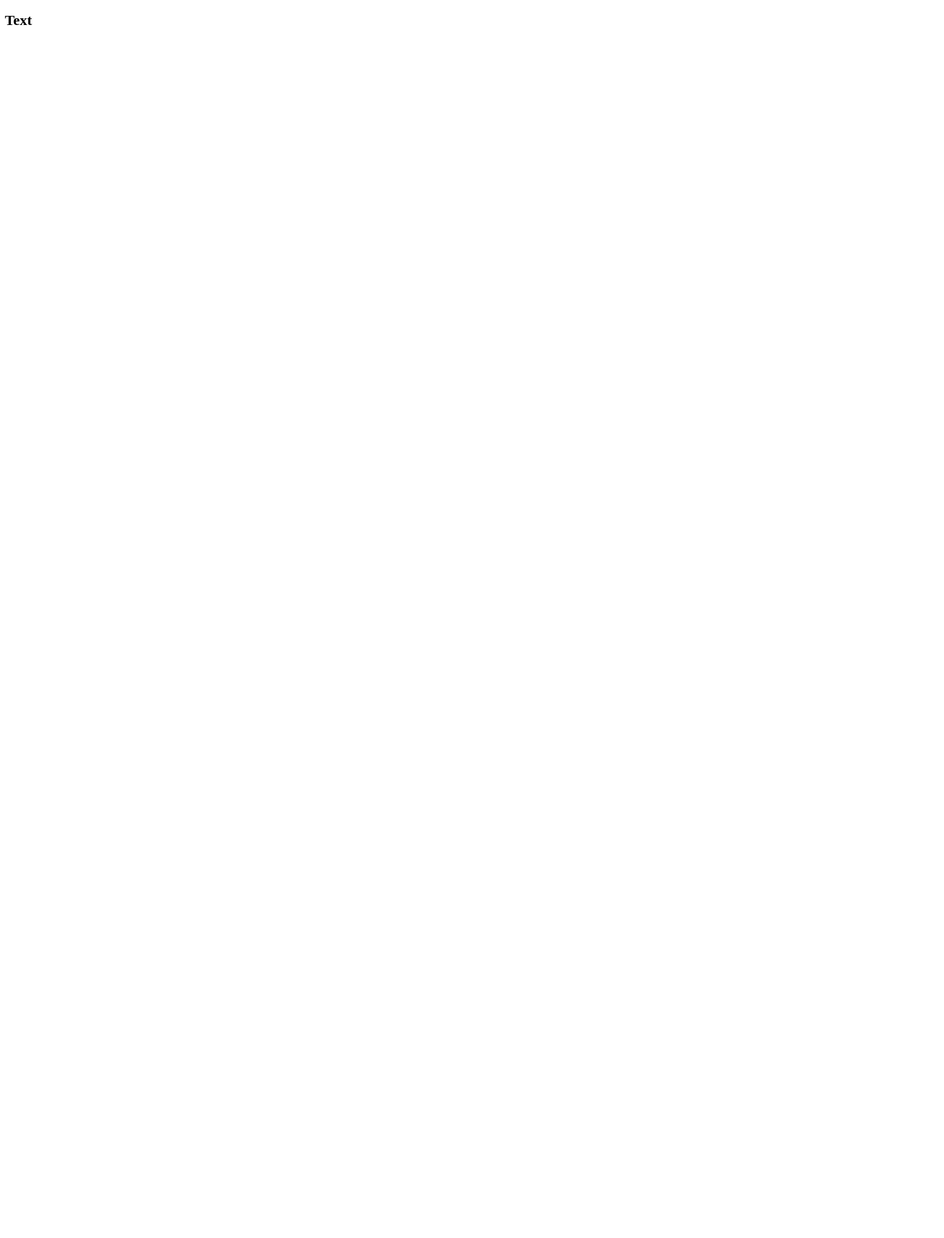
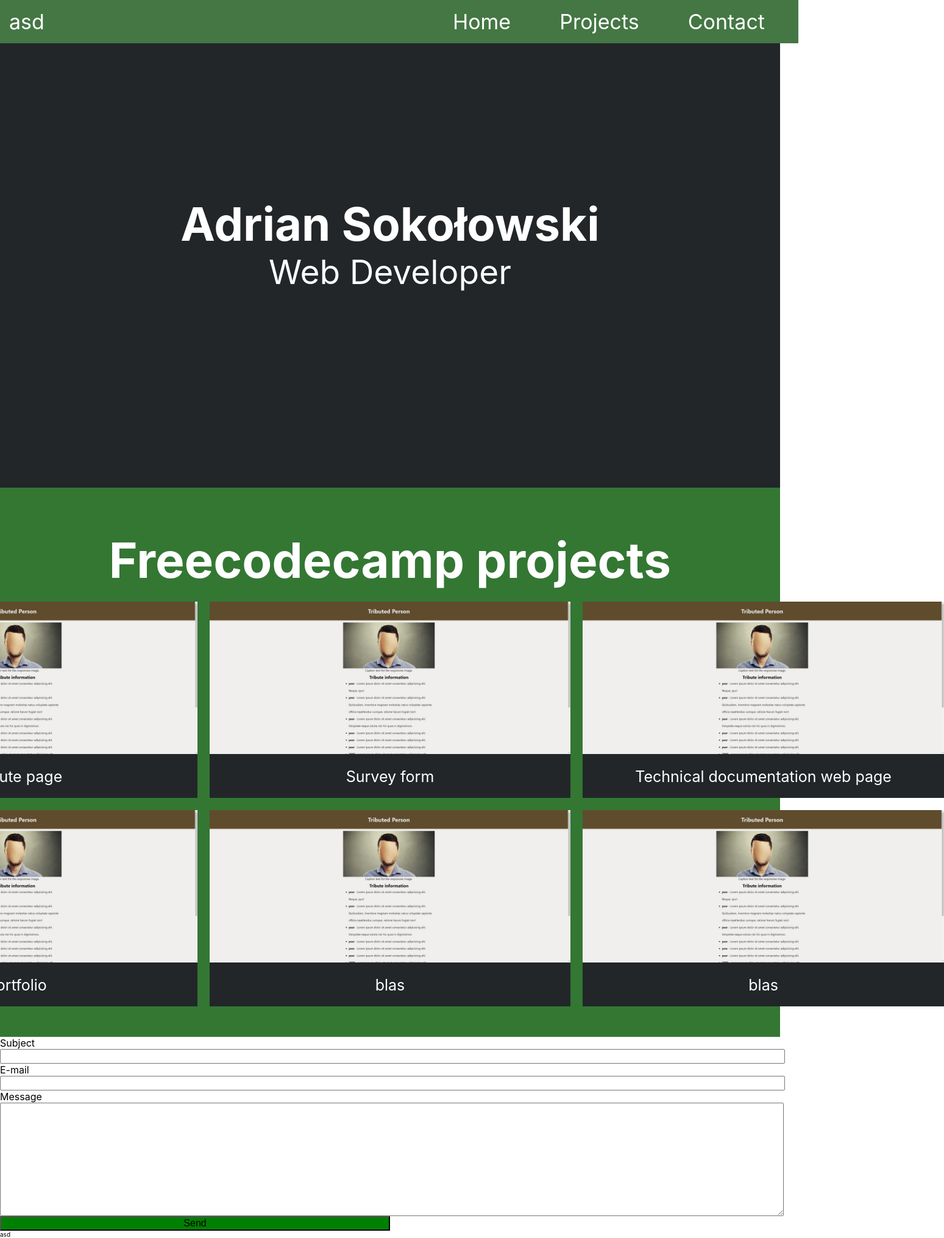
Before and after one commit to adriansokolowski/PersonalPortfolioWebpage, a plain HTML site: page index.html in a window 1280 px wide. Shown: the whole page at 61% size, 1549 px wide, since content can reach past the window. Before the commit the page ends 800 px from the top, so only its background shows below. Drawn offline with Linux system fonts and the light colour scheme.

Commit message:
Meet requirements.

```diff
--- a/index.html
+++ b/index.html
@@ -5,21 +5,96 @@
     <meta name="viewport" content="width=device-width, initial-scale=1.0">
     <meta http-equiv="X-UA-Compatible" content="ie=edge">
     <title>Personal Portfolio Webpage</title>
+
+    <link rel="stylesheet" href="style.css">
+
 </head>
 <body>
     <nav id="navbar">
-        <a href=""></a>
-        <a href="" id="profile-link"></a>
+        <div id="logo">
+            <a href="">asd</a>
+        </div>
+        <ul>
+            <li>
+                <a href="#welcome-section">Home</a>
+            </li>
+            <li>
+                <a href="#projects">Projects</a>
+            </li>
+            <li>
+                <a href="#contact-section">Contact</a>
+            </li>
+        </ul>
+
+        <!-- <a href="" id="profile-link"></a> -->
     </nav>
     <main>
         <section id="welcome-section">
-            <h1>Text</h1>
+            <h1>Adrian Sokołowski</h1>
+            <p id="subtitle">
+                Web Developer
+            </p>
         </section>
         <section id="projects">
-            <h2 id="project-title">
+            <h2 id="section-title">
+                Freecodecamp projects
+            </h2>
 
-            </h2>
+            <div id="projects-grid">
+                <a href="">
+                    <img src="assets/img/project1.jpg" class="project-image" alt="Project image description">
+                    <p class="project-title">
+                        Tribute page
+                    </p>
+                </a>
+                <a href="">
+                    <img src="assets/img/project1.jpg" class="project-image" alt="">
+                    <p class="project-title">
+                        Survey form
+                    </p>
+                </a>
+                <a href="">
+                    <img src="assets/img/project1.jpg" class="project-image" alt="">
+                    <p class="project-title">
+                        Technical documentation web page
+                    </p>
+                </a>
+                <a href="">
+                    <img src="assets/img/project1.jpg" class="project-image" alt="">
+                    <p class="project-title">
+                        Portfolio
+                    </p>
+                </a>
+                <a href="">
+                    <img src="assets/img/project1.jpg" class="project-image" alt="">
+                    <p class="project-title">
+                        blas
+                    </p>
+                </a>
+                <a href="">
+                    <img src="assets/img/project1.jpg" class="project-image" alt="">
+                    <p class="project-title">
+                        blas
+                    </p>
+                </a>
+            </div>
+
+        </section>
+
+        <section id="contact-section">
+            <form action="" id="contact-form">
+                <label for="subject">Subject</label>
+                <input type="text" name="subject" id="subject">
+                <label for="email">E-mail</label>
+                <input type="email" name="email" id="email">
+                <label for="message">Message</label>
+                <textarea name="message" id="message" rows="10"></textarea>
+                <button>Send</button>
+            </form>
         </section>
     </main>
+    <footer>
+        asd
+    </footer>
 </body>
 </html>
--- /dev/null
+++ b/style.css
@@ -0,0 +1,125 @@
+* {
+    margin: 0;
+    text-decoration: none;
+}
+
+html {
+    font-size: 10px;
+}
+
+body {
+    font-family: -apple-system,BlinkMacSystemFont,Segoe UI,Helvetica,Arial,sans-serif;
+}
+
+#wrapper {
+    max-width: 980px;
+    margin: 0 auto;
+}
+
+#navbar {
+    display: flex;
+    position: fixed;
+    width: 100%;
+    justify-content: space-between;
+    font-size: 3.4rem;
+    list-style: none;
+    background-color: #474;
+    padding: 1.5rem;
+}
+
+#navbar ul {
+    display: flex;
+}
+
+#navbar li {
+    list-style: none;
+    padding: 0;
+}
+
+#navbar a {
+    color: white;
+}
+
+#navbar ul a {
+    padding: 1.5rem;
+    margin: 0 2.5rem;
+}
+
+#welcome-section {
+    display: flex;
+    align-items: center;
+    justify-content: center;
+    flex-direction: column;
+    height: 100vh;
+    background-color: #222629;
+    color: white;
+}
+
+#welcome-section h1 {
+    font-size: 7.6rem;
+}
+
+#welcome-section p {
+    font-size: 5.5rem;
+}
+
+#projects {
+    background: #373;
+    text-align: center;
+    padding: 5rem 0;
+}
+
+#section-title {
+    font-size: 8rem;
+    padding: 2rem;
+    color: white;
+}
+
+#projects-grid {
+    display: grid;
+    grid-template-columns: 1fr 1fr 1fr;
+    align-items: center;
+    justify-content: center;
+    grid-gap: 2rem;
+    max-width: 1280px;
+    margin: 0 auto;
+}
+
+#projects-grid a {
+    background-color: #222629;
+    color: white;
+}
+
+.project-image {
+    max-height: 25rem;
+    object-fit: cover;
+}
+
+.project-title {
+    font-size: 2.5rem;
+    padding: 2rem;
+}
+
+#contact-section {
+    display: grid;
+    grid-auto-flow: column;
+    grid-template-columns: 1fr;
+    margin: 0 auto;
+    justify-items: center;
+}
+
+#contact-section * {
+    display: block;
+    width: 100%;
+    font-size: 1.6rem;
+}
+
+#contact-form {
+    max-width: 1280px;
+    width: 100%;
+}
+
+#contact-form button{
+    background-color: green;
+    width: 50%;
+}
```
Also changed, not shown: assets/img/project1.jpg (added).
